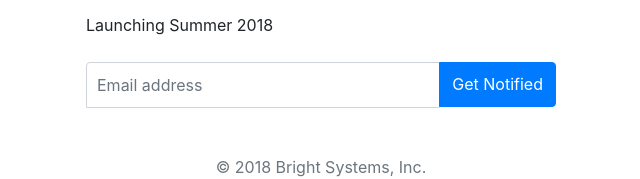
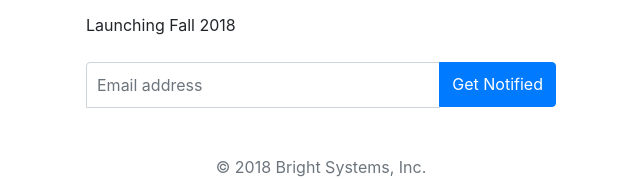
Before and after one commit to bright-systems/bright-systems.github.io, a plain HTML site: page index.html in a window 1280 px wide. Shown: the part 384-563 px from the top of the page, 319-959 px from the left. Drawn offline with nearby package versions, Linux system fonts and the light colour scheme.

Commit message:
launching fall 2018

```diff
--- a/index.html
+++ b/index.html
@@ -27,7 +27,7 @@
 
           <h1 class="h3 mb-3 font-weight-normal headline">Everything you need to bring out the your kid's best behavior</h1>
 
-          <h7 class="h7 mb-3 font-weight-normal">Launching Summer 2018</h3>
+          <h7 class="h7 mb-3 font-weight-normal">Launching Fall 2018</h3>
 
         </div>
 
```
